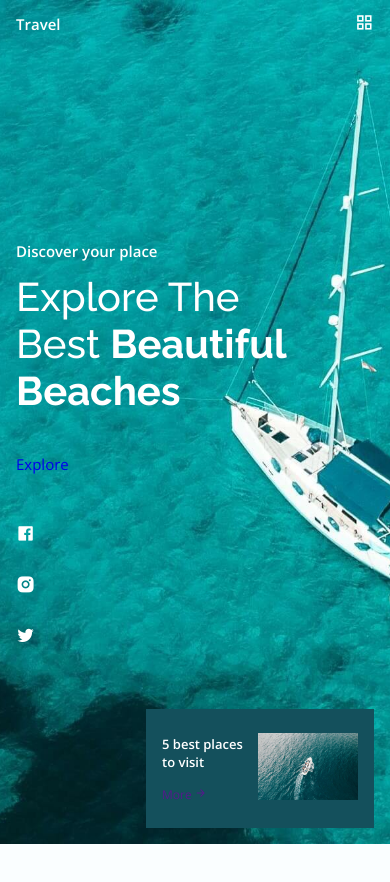
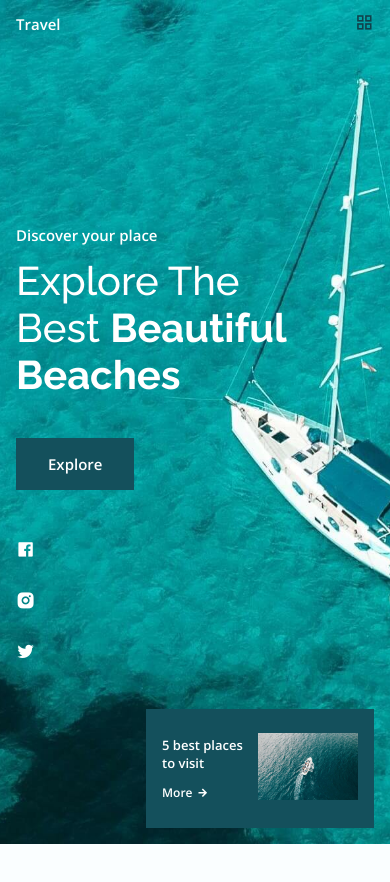
Before and after one commit to Trauvin/responsive-travel-website, a plain HTML site: page index.html in a window 390 px wide. Shown: the top 882 px of the page. Before the commit the page ends 844 px from the top, so only its background shows below. Drawn offline with nearby package versions, Linux system fonts and the light colour scheme.

Commit message:
finish header mobile

```diff
--- a/css/style.css
+++ b/css/style.css
@@ -78,6 +78,7 @@
 
 html {
   scroll-behavior: smooth;
+  height: 9000px; /* remover depois */
 }
 
 body {
@@ -229,6 +230,17 @@ input {
   right: 0;
 }
 
+/* Change background header */
+.scroll-header {
+  background-color: var(--body-color);
+  box-shadow: 0 0 4px hsla(var(--hue-color), 64%, 15%, 0.15);
+}
+
+.scroll-header .nav__logo,
+.scroll-header,
+.nav__toggle {
+  color: var(--title-color);
+}
 /* =============== HOME ============ */
 .home__img {
   position: absolute;
@@ -314,3 +326,29 @@ input {
 }
 
 /* =======  BUTTONS =============== */
+.button {
+  display: inline-block;
+  background-color: var(--first-color);
+  color: white;
+  padding: 1rem 2rem;
+  font-weight: var(--font-semi-bold);
+  transition: 0.3s;
+}
+
+.button:hover {
+  background-color: var(--first-color-alt);
+}
+
+.button--flex {
+  display: flex;
+  align-items: center;
+  column-gap: 0.25rem;
+}
+.button--link {
+  background: none;
+  padding: 0;
+}
+
+.button--link:hover {
+  background: none;
+}
--- a/js/script.js
+++ b/js/script.js
@@ -30,3 +30,11 @@ function removeMenuMobile() {
 }
 
 removeMenuMobile()
+
+/*==================== CHANGE BACKGROUND HEADER ====================*/
+function scrollHeader(){
+  const header = document.getElementById('header')
+  // When the scroll is greater than 100 viewport height, add the scroll-header class to the header tag
+  if(this.scrollY >= 200) header.classList.add('scroll-header'); else header.classList.remove('scroll-header')
+}
+window.addEventListener('scroll', scrollHeader)
```
